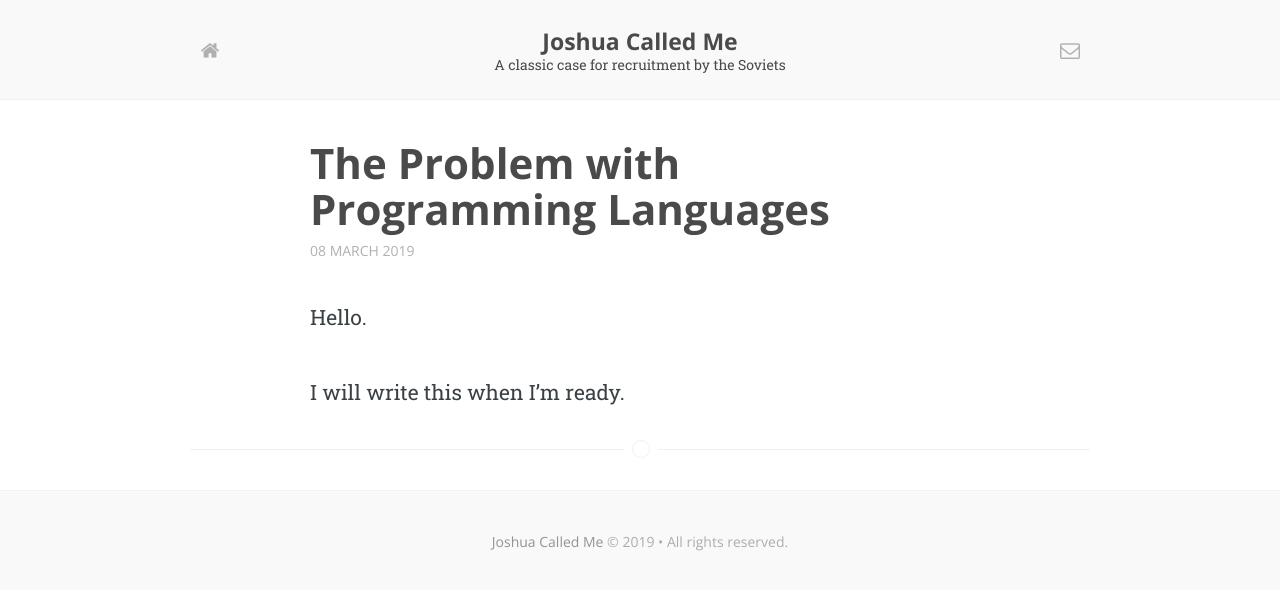
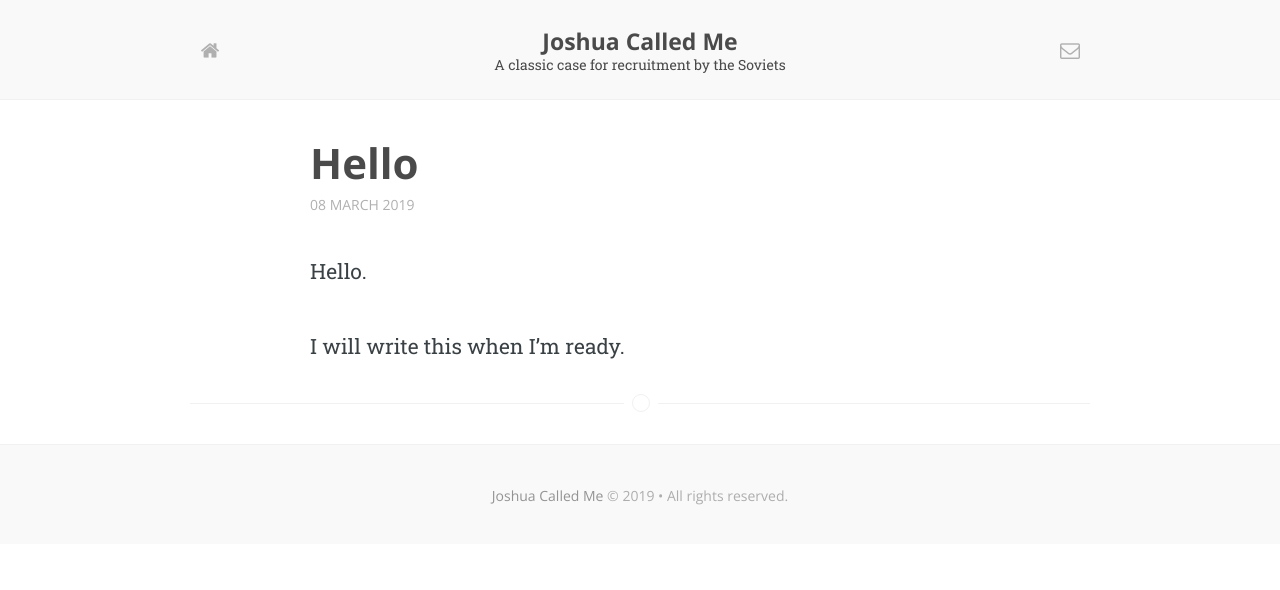
Before and after one commit to richard5mith/richard5mith.github.io, a Jekyll site: the page built from _posts/2019-03-08-programmers.md, in a window 1280 px wide. Shown: the top 590 px of the page. Built offline with Jekyll 4.4.1, drawn with Linux system fonts in a browser that asks for light colours; some web fonts are replaced; comment, search, counter and statistics services are not loaded.

Commit message:
Change title

```diff
--- a/_posts/2019-03-08-programmers.md
+++ b/_posts/2019-03-08-programmers.md
@@ -1,6 +1,6 @@
 ---
 layout: article
-title:  "The Problem with Programming Languages"
+title:  "Hello"
 ---
 
 Hello.
```
